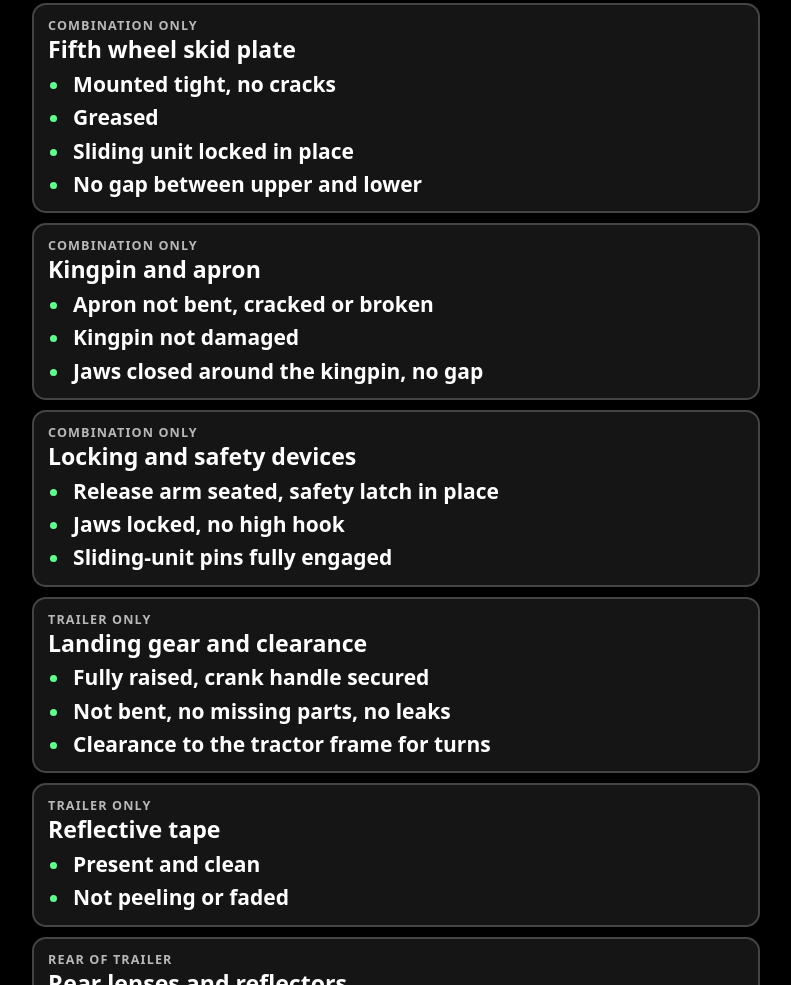
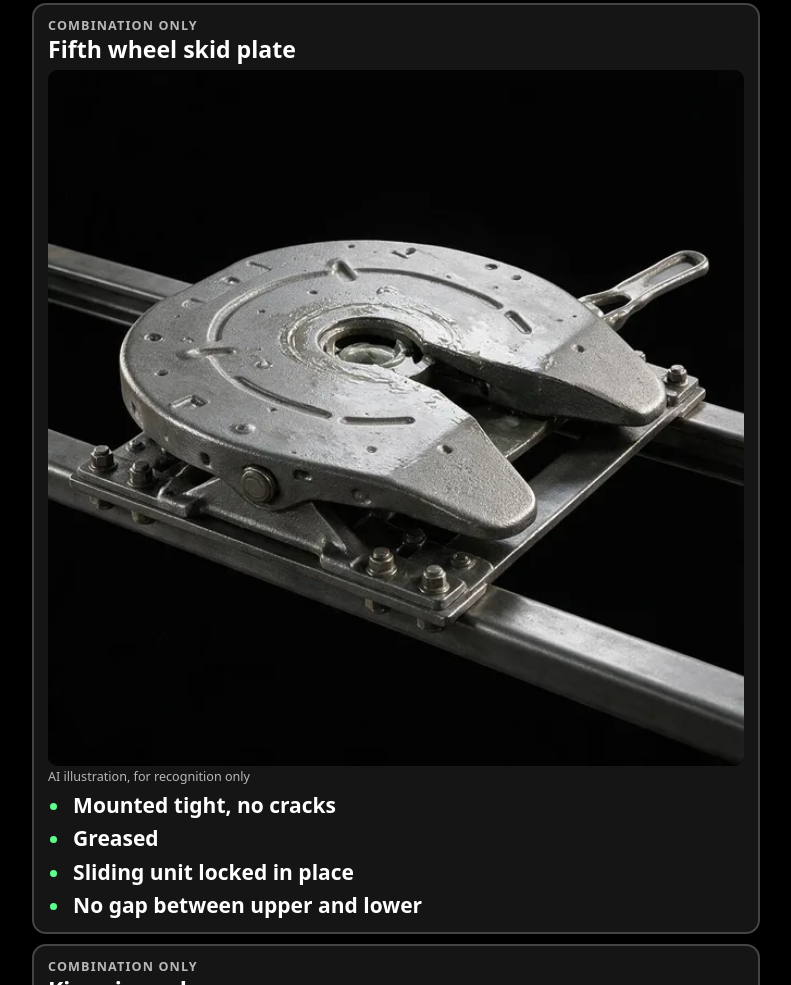
Before and after one commit to PettyMiggzy/sleeper, a website: page public/cdl.html in a window 1280 px wide. Shown: the part 5517-6502 px from the top of the page, without its empty margins (244-1035 px from the left). Drawn offline with Linux system fonts and the light colour scheme.

Commit message:
CDL sheet: add fifth wheel picture card with a 'what is this part?' quiz
AI-generated illustration (reviewed for accuracy: horseshoe plate, V-notch,
jaws, release arm). In quiz mode the name is hidden until the card is tapped.

Co-Authored-By: Claude Sonnet 5.5 <noreply@anthropic.com>
Claude-Session: https://claude.ai/code/session_01XFkHENmfrCnQ9EBs5r1LuU

```diff
--- a/public/cdl.html
+++ b/public/cdl.html
@@ -73,6 +73,10 @@
   .quiz .part { cursor: pointer; }
   .quiz .part:not(.open) ul.checks { display: none; }
   .quiz .part:not(.open) h3::after { content: "  \2192 tap"; color: var(--q); font-size: .6em; font-weight: 900; }
+  .pimg { display: block; width: 100%; height: auto; border-radius: 10px; margin: 4px 0 2px; background: #000; }
+  .part .cap { font-size: .6em; margin-bottom: 6px; }
+  .quiz .part.hasimg:not(.open) h3 { visibility: hidden; height: 0; margin: 0; }
+  .quiz .part.hasimg:not(.open) .pn::after { content: "WHAT IS THIS PART?  \2192 tap"; display: block; color: var(--q); font-weight: 900; font-size: .8em; margin: 2px 0 4px; }
   footer { color: var(--dim); font-size: .7em; padding-top: 18px; }
 </style>
 </head>
@@ -161,7 +165,7 @@
     <article class="part"><div class="pn"><span class="where">Side of vehicle</span><h3>Fuel tank and DEF tank</h3></div><ul class="checks"><li>Mounted tight, straps good</li><li>No leaks</li><li>Caps on and secure</li></ul></article>
     <article class="part"><div class="pn"><span class="where">Side of vehicle</span><h3>Frame</h3></div><ul class="checks"><li>Cracks, bends, sagging</li><li>Missing or loose fasteners</li><li>Cross members in place</li></ul></article>
     <article class="part"><div class="pn"><span class="where">Combination only</span><h3>Air and electric lines, connectors</h3></div><ul class="checks"><li>Glad hand seals present and not cracked</li><li>Red = emergency, blue = service, hooked up right</li><li>Lines not cut, chafed, leaking or dragging</li><li>Electrical plug seated, no bare wire</li></ul></article>
-    <article class="part"><div class="pn"><span class="where">Combination only</span><h3>Fifth wheel skid plate</h3></div><ul class="checks"><li>Mounted tight, no cracks</li><li>Greased</li><li>Sliding unit locked in place</li><li>No gap between upper and lower</li></ul></article>
+    <article class="part hasimg"><div class="pn"><span class="where">Combination only</span><h3>Fifth wheel skid plate</h3></div><img class="pimg" src="/assets/parts/fifth-wheel.webp" width="640" height="640" alt="Fifth wheel: a flat horseshoe-shaped plate with a V-shaped notch, locking jaws in the center slot and a release arm on the side"><div class="dim cap">AI illustration, for recognition only</div><ul class="checks"><li>Mounted tight, no cracks</li><li>Greased</li><li>Sliding unit locked in place</li><li>No gap between upper and lower</li></ul></article>
     <article class="part"><div class="pn"><span class="where">Combination only</span><h3>Kingpin and apron</h3></div><ul class="checks"><li>Apron not bent, cracked or broken</li><li>Kingpin not damaged</li><li>Jaws closed around the kingpin, no gap</li></ul></article>
     <article class="part"><div class="pn"><span class="where">Combination only</span><h3>Locking and safety devices</h3></div><ul class="checks"><li>Release arm seated, safety latch in place</li><li>Jaws locked, no high hook</li><li>Sliding-unit pins fully engaged</li></ul></article>
     <article class="part"><div class="pn"><span class="where">Trailer only</span><h3>Landing gear and clearance</h3></div><ul class="checks"><li>Fully raised, crank handle secured</li><li>Not bent, no missing parts, no leaks</li><li>Clearance to the tractor frame for turns</li></ul></article>
```
Also changed, not shown: public/assets/parts/fifth-wheel.webp (added).
